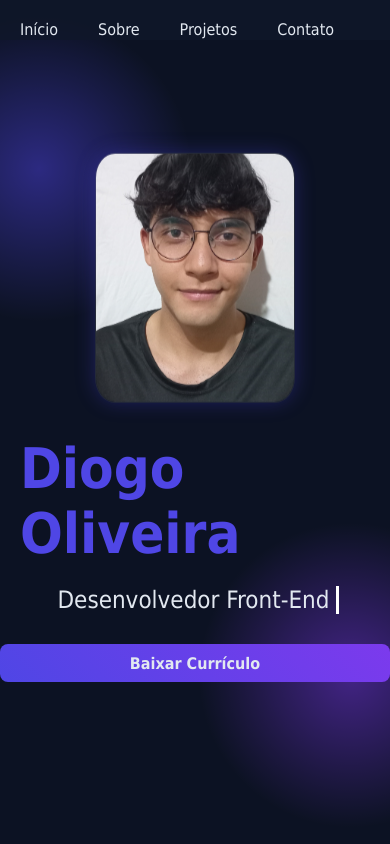
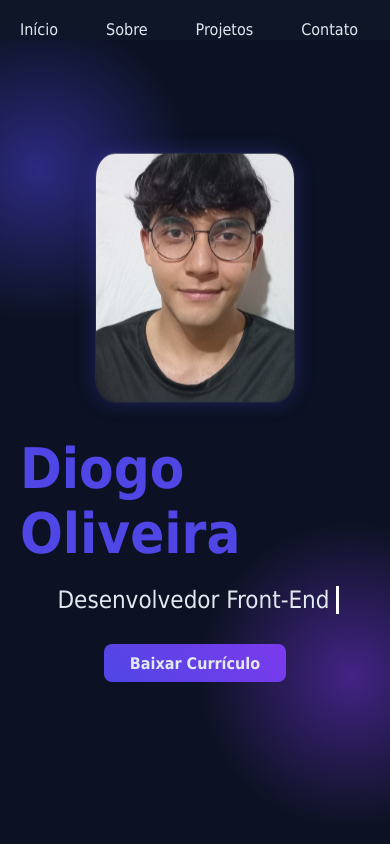
Before and after one commit to Di0g0Oliveira/portifolio, a website: page index.html in a window 390 px wide. Shown: the top 844 px of the page. Drawn offline with nearby package versions, Linux system fonts and the light colour scheme.

Commit message:
Atualizar o style.css

```diff
--- a/style.css
+++ b/style.css
@@ -41,22 +41,6 @@ body {
     list-style: none;
     gap: 3rem;
     justify-content: center;
-}
-
-@media (max-width: 768px) {
-
-    .menu {
-        flex-wrap: wrap;
-        justify-content: center;
-        gap: 2.5rem;
-    }
-
-    .btn-cv {
-        width: 100%;
-        text-align: center;
-        margin-top: 10px;
-    }
-
 }
 
 .link-menu {
```
